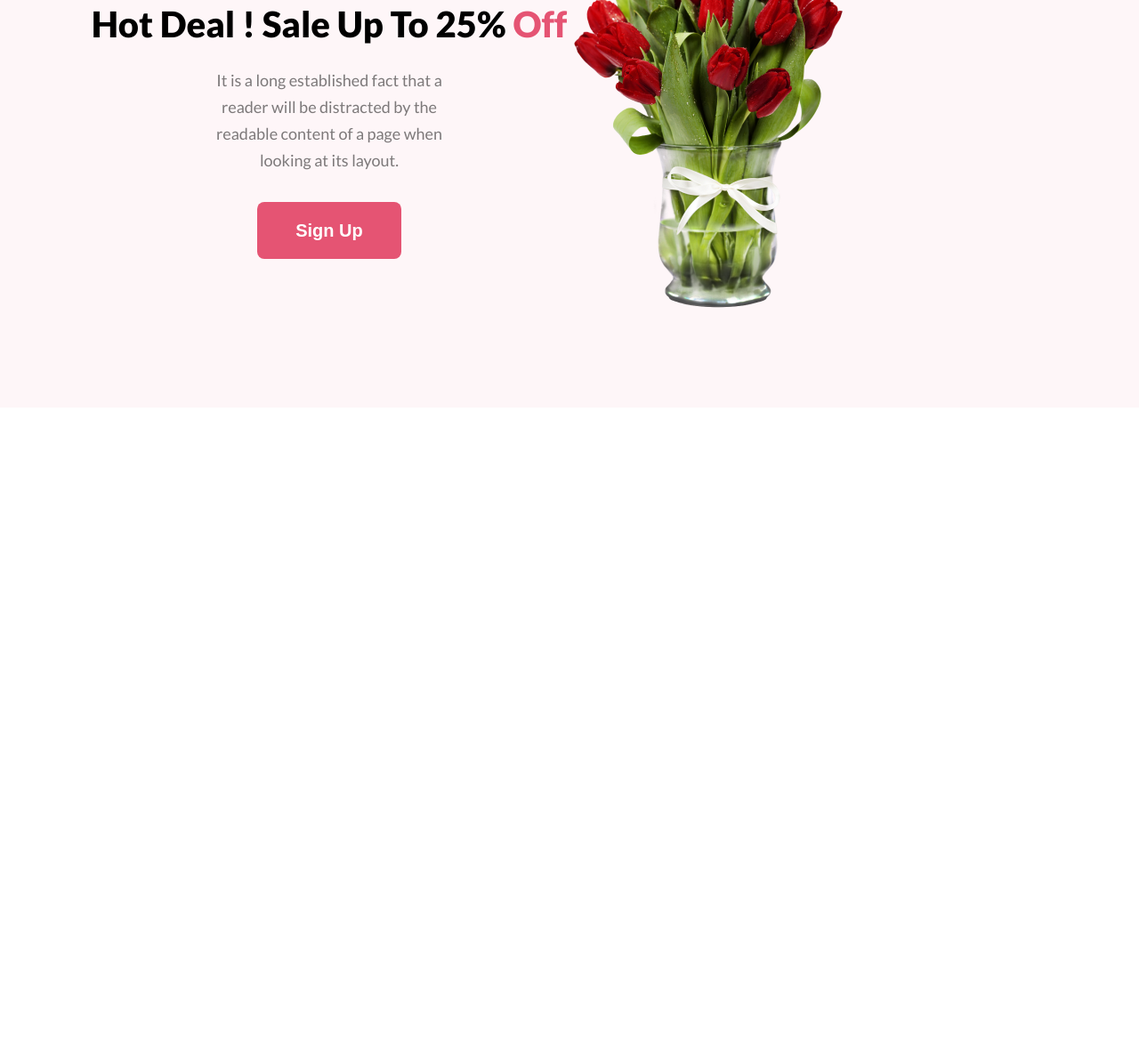
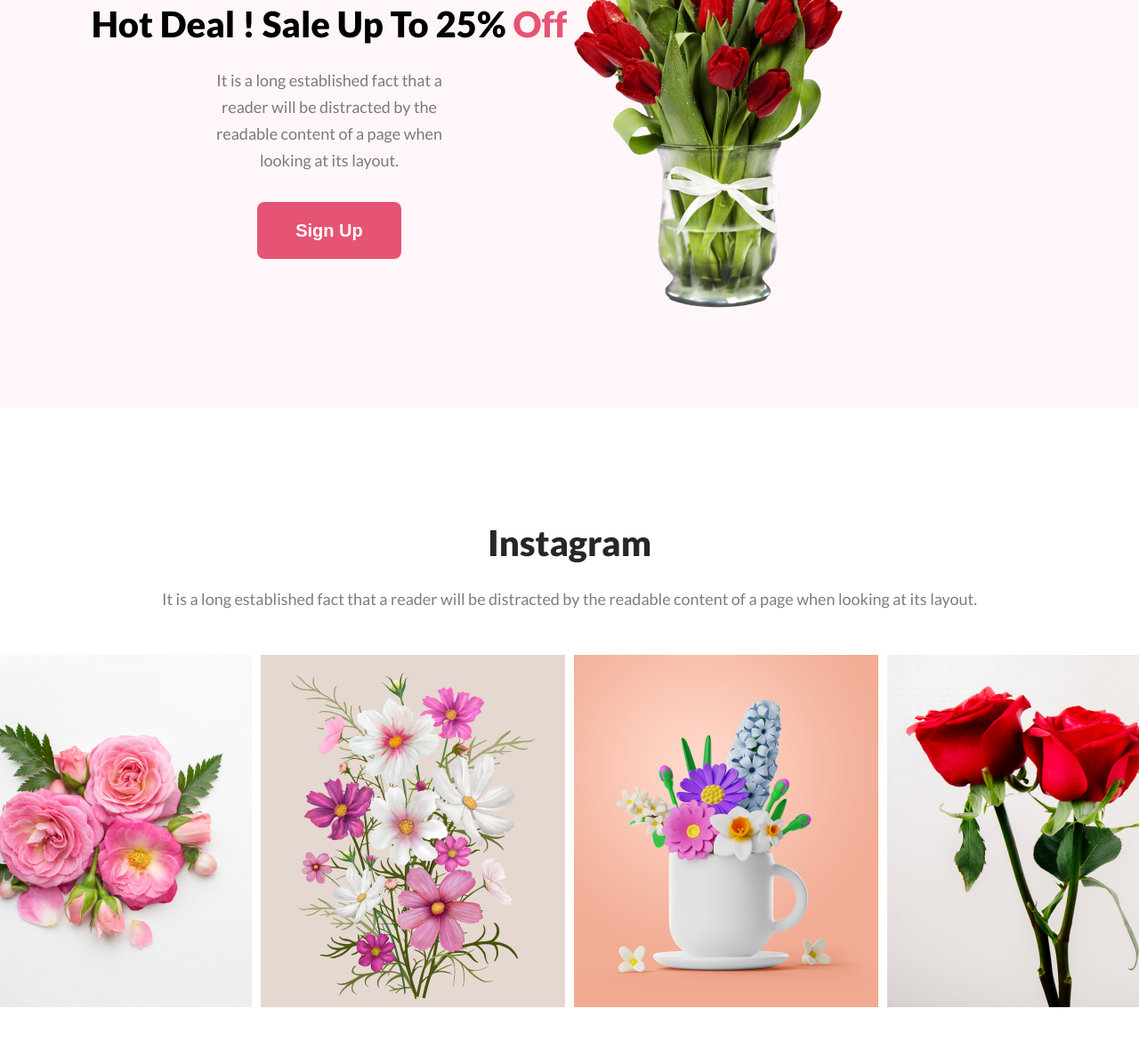
Before and after one commit to itzmenajmul/puspo-kendro, a plain HTML site: page index.html in a window 1280 px wide. Shown: the part 2310-3480 px from the top of the page at 89% size. Before the commit the page ends 2768 px from the top, so only its background shows below. Drawn offline with Linux system fonts and the light colour scheme.

Commit message:
added instagram section

```diff
--- a/index.html
+++ b/index.html
@@ -98,7 +98,7 @@
         </div>
       </section>
 
-      <!-- hto deal section -->
+      <!-- hot deal section -->
       <section class="hd-section">
         <div class="hd-container">
           <div class="hd-content">
@@ -119,9 +119,25 @@
 
       <!-- instagram section -->
       <section>
-
+        <div class="insta-container">
+          <h1 class="section-title">Instagram</h1>
+          <p class="section-description">
+            It is a long established fact that a reader will be distracted by
+            the readable content of a page when looking at its layout.
+          </p>
+          <div class="img-container">
+            <div><img src="./images/insta1.png" alt="" /></div>
+            <div><img src="./images/insta2.png" alt="" /></div>
+            <div><img src="./images/insta3.png" alt="" /></div>
+            <div><img src="./images/insta4.png" alt="" /></div>
+          </div>
+        </div>
       </section>
 
+      <!-- section -->
+       <section>
+
+       </section>
     </main>
     <footer></footer>
   </body>
--- a/styles/style.css
+++ b/styles/style.css
@@ -231,3 +231,41 @@ body {
 }
 
 /* style for instagram section */
+.insta-container {
+  max-width: 1440px;
+  margin: 0 auto;
+  padding: 128px 0px;
+}
+
+.insta-container .section-title {
+  color: rgba(39, 39, 39, 1);
+  font-size: 40px;
+  font-weight: 800;
+  line-height: 48px;
+  letter-spacing: normal;
+  text-align: center;
+  padding: 0px 0px 24px 0px;
+}
+
+.insta-container .section-description {
+  color: rgba(39, 39, 39, 0.6);
+  font-size: 18px;
+  font-weight: 400;
+  line-height: 30px;
+  letter-spacing: normal;
+  text-align: center;
+  padding: 0px 0px 48px 0px;
+}
+
+.insta-container .img-container {
+  display: flex;
+  justify-content: center;
+  align-items: center;
+  gap: 10px;
+}
+
+.img-container > div {
+  max-width: 342px;
+}
+
+/* style for  */
```
